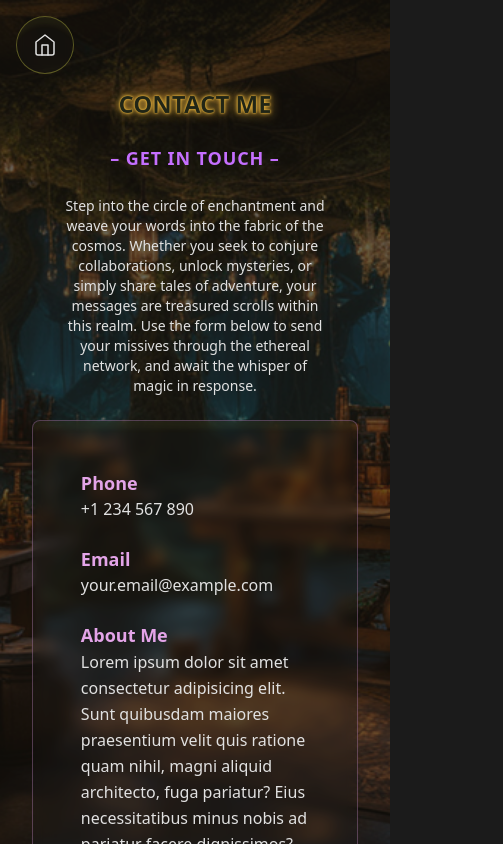
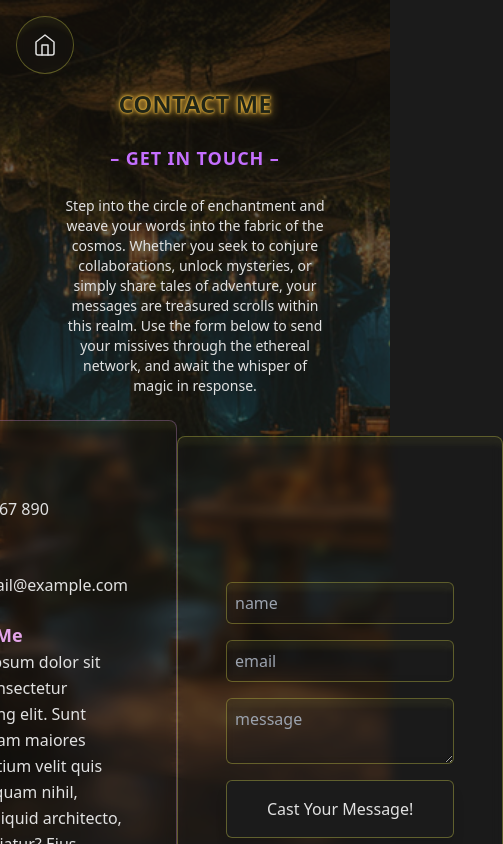
Before and after one commit to Jalal-ali/abdullah-portfolio, a Next.js app: page /contact in a window 390 px wide. Shown: the top 844 px of the page, 503 px wide, since content can reach past the window. Built offline with nearby package versions, Linux system fonts and the light colour scheme.

Commit message:
Updated portfolio content

```diff
--- a/src/app/(sub pages)/contact/page.js
+++ b/src/app/(sub pages)/contact/page.js
@@ -35,7 +35,7 @@ export default function Contact() {
             magic in response.
           </p>
         </div>
-        <div className='flex flex-wrap justify-center md:justify-around space-y-4 md:space-x-6'>
+        <div className='flex md:flex-wrap justify-center md:justify-around space-y-4 md:space-x-6'>
           <Details />
           <Form />
         </div>
```
